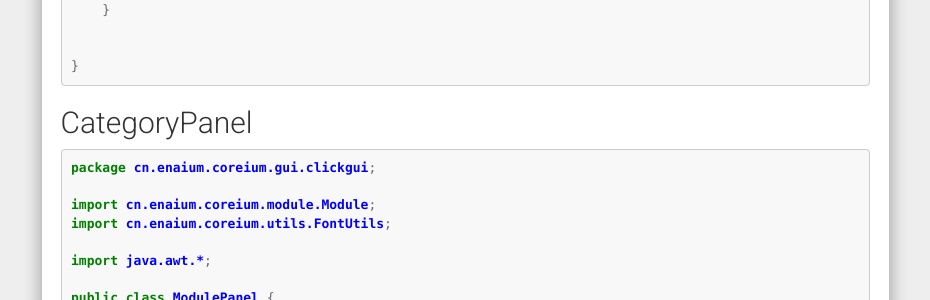
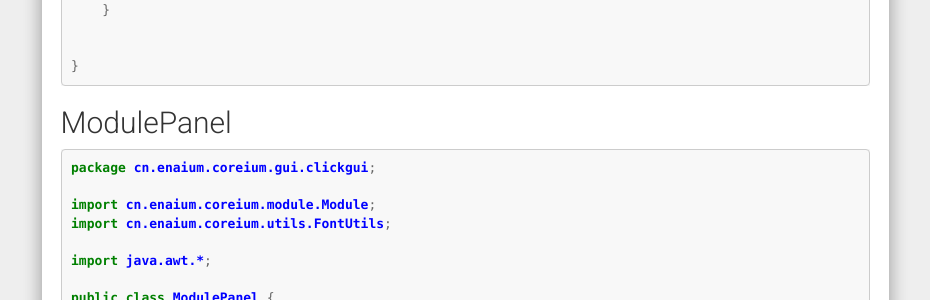
Before and after one commit to Enaium/blog, a Jekyll site: the page built from _posts/2020-3-14-Minecraft-Client-教程-#12-绘制ClickGUI.md, in a window 1280 px wide and 900 px high, scrolled down 4208 px. Shown: the part 155-455 px from the top of the window, without its empty margins (321-1251 px from the left). Built offline with Jekyll 4.4.1, drawn with Linux system fonts in a browser that asks for light colours; nearby versions of some CDN libraries; comment, search, counter and statistics services are not loaded.

Commit message:
Update 2020-3-14-Minecraft-Client-教程-#12-绘制ClickGUI.md

````diff
--- a/_posts/2020-3-14-Minecraft-Client-教程-#12-绘制ClickGUI.md
+++ b/_posts/2020-3-14-Minecraft-Client-教程-#12-绘制ClickGUI.md
@@ -224,7 +224,7 @@ public class CategoryPanel {
 }
 ```
 
-## CategoryPanel
+## ModulePanel
 
 ```java
 package cn.enaium.coreium.gui.clickgui;
````
